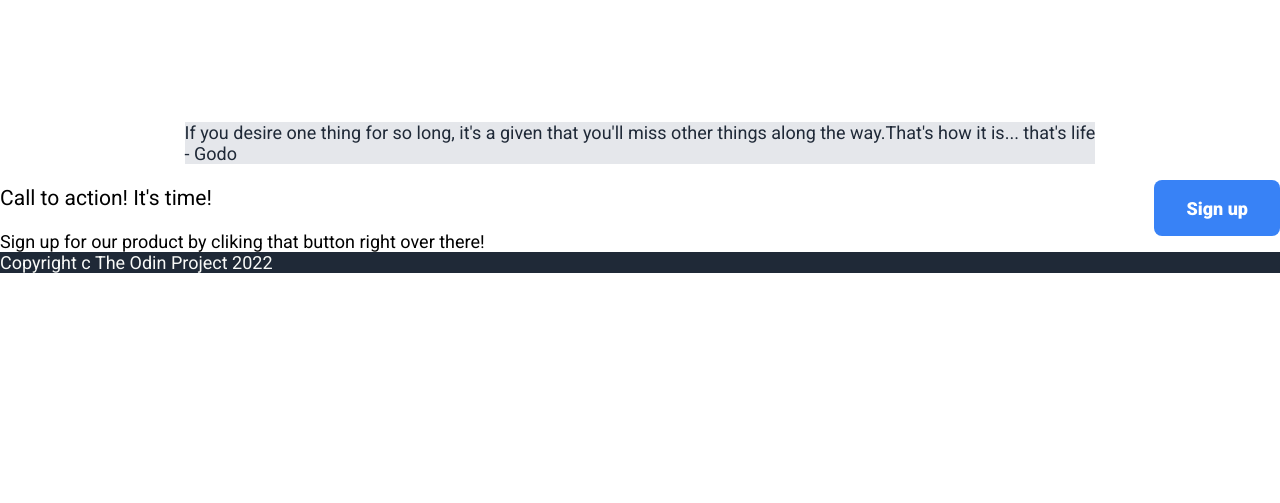
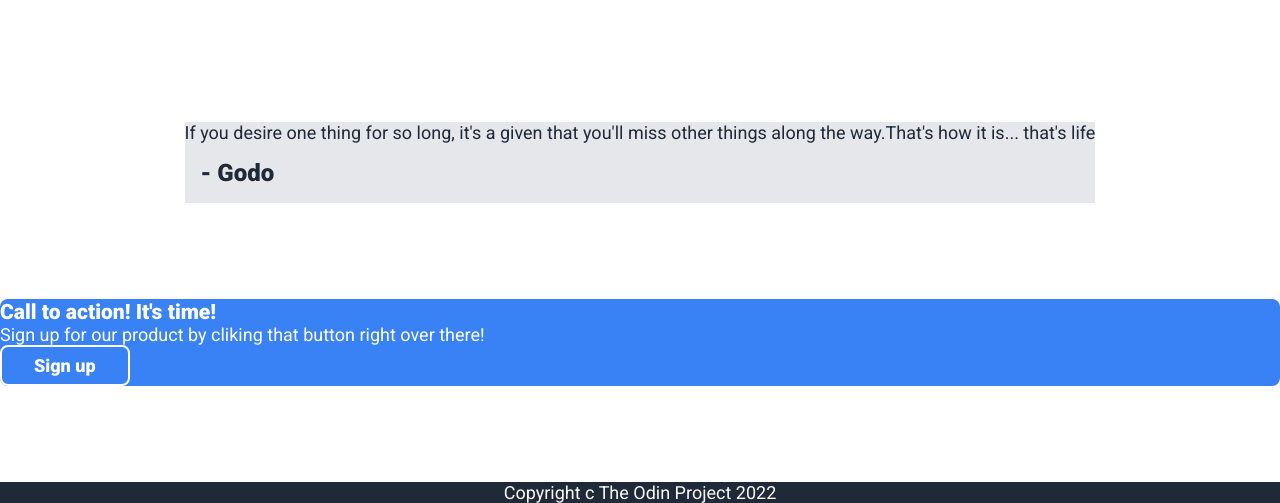
Before and after one commit to MarcosGTS/Odin-Landing-Page, a plain HTML site: page index.html in a window 1280 px wide. Shown: the part 761-1264 px from the top of the page. Before the commit the page ends 1034 px from the top, so only its background shows below. Drawn offline with Linux system fonts and the light colour scheme.

Commit message:
add style call

```diff
--- a/style.css
+++ b/style.css
@@ -98,6 +98,7 @@ header .logo {
     font-weight: bold;
 }
 
+/*cards style*/
 .cards {
 
     display: flex;
@@ -120,12 +121,16 @@ header .logo {
     border-radius: 16px;
 }
 
+/*quote style*/
+
 .quote {
     background-color: #e5e7eb;
 }
 
 .quote-container {
     height: 60vh;
+    width: 55vw;
+
     display: flex;
     flex-direction: column;
     justify-content: center;
@@ -134,11 +139,43 @@ header .logo {
     font-style: italic;
 }
 
+.signature {
+    margin: 16px;
+    font-size: 24px;
+    font-weight: 900;
+    font-style: normal;
+    align-self: end;
+}
+
+/*quote style*/
+
 .call {
+    margin: 96px auto;
+
+    background-color: #3882f6;
+    color: white;
+
+    border-radius: 8px;
+}
+
+.call-container {
+    width: 60vw;
     margin: 0 auto;
+    padding: 48px 0;
 
     display: flex;
-    justify-content: space-between;
+    justify-content: space-around;
+    align-items: flex-end;
+}
+
+.call button {
+    border: white 2px solid;
+    margin: 0;
+}
+
+.call h3 {
+    margin: 0;
+    font-weight: bold;
 }
 
 button {
@@ -153,3 +190,7 @@ button {
     color: white;
     background-color: #3882f6;
 }
+
+footer {
+    text-align: center;
+}
```
